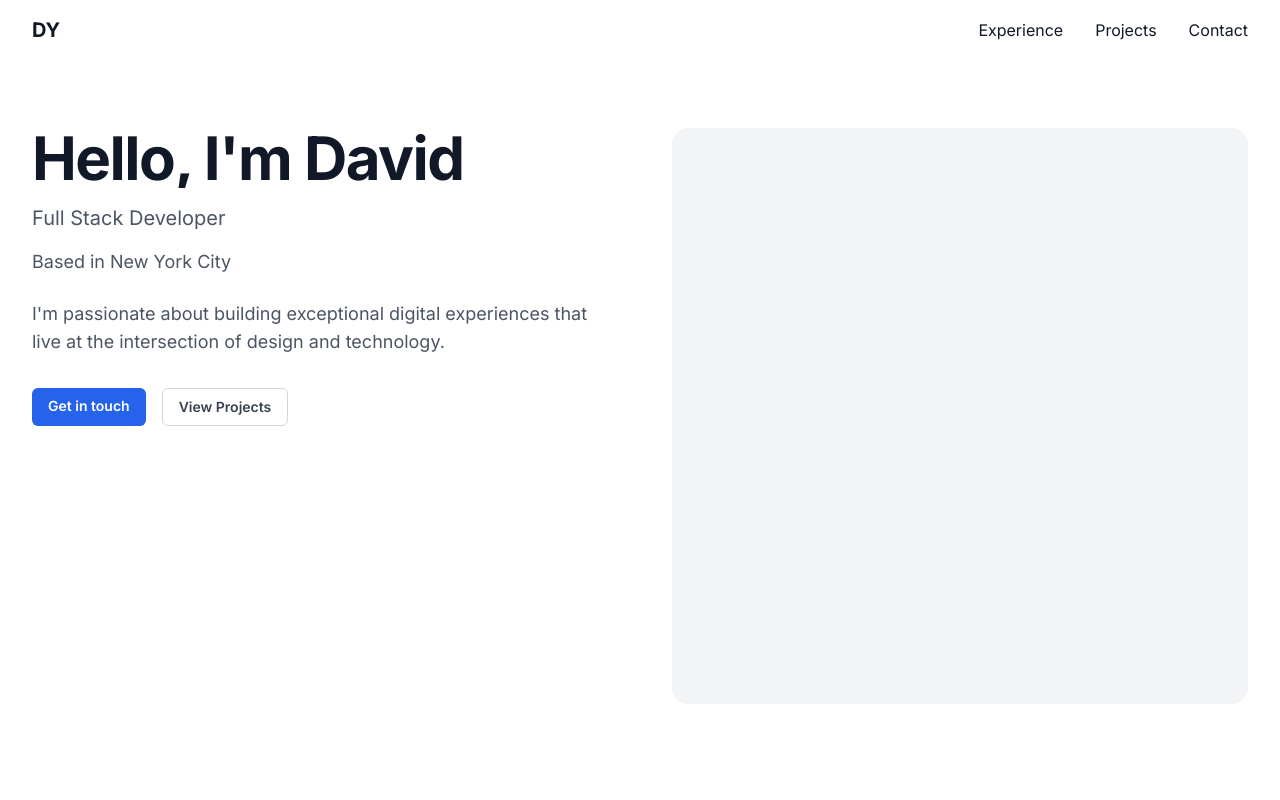
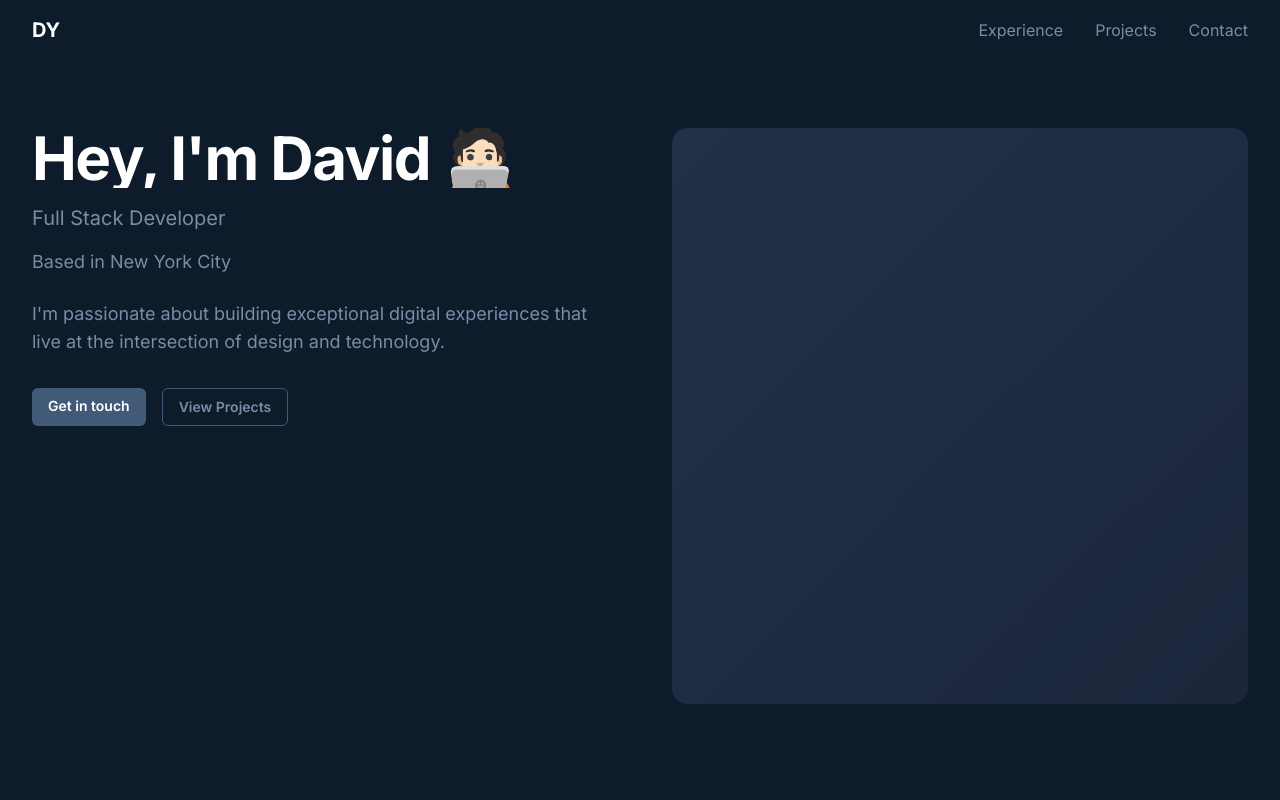
Before and after one commit to DavidYu75/thedavidyu, a Next.js app: page / in a window 1280 px wide. Shown: the top 800 px of the page. Built offline with nearby package versions, Linux system fonts and the light colour scheme.

Commit message:
update hero and navbar to match color palette

```diff
--- a/src/app/page.tsx
+++ b/src/app/page.tsx
@@ -2,7 +2,7 @@ import Hero from '@/components/sections/Hero'
 import Projects from '@/components/sections/Projects'
 import Experience from '@/components/sections/Experience'
 import Contact from '@/components/sections/Contact'
-import { NavBar } from '@/components/layout/NavBar'
+import NavBar from '@/components/layout/NavBar'
 import Footer from '@/components/layout/Footer'
 
 export default function Home() {
--- a/src/components/layout/NavBar.tsx
+++ b/src/components/layout/NavBar.tsx
@@ -1,45 +1,59 @@
-'use client'
+'use client';
 
-import { useState, useEffect } from 'react'
-import Link from 'next/link'
-import { motion } from 'framer-motion'
+import { useState, useEffect } from 'react';
+import Link from 'next/link';
+import { motion } from 'framer-motion';
 
-export function NavBar() {
-  const [isScrolled, setIsScrolled] = useState(false)
+const NavBar = () => {
+  const [isScrolled, setIsScrolled] = useState(false);
 
   useEffect(() => {
     const handleScroll = () => {
-      setIsScrolled(window.scrollY > 0)
-    }
-    window.addEventListener('scroll', handleScroll)
-    return () => window.removeEventListener('scroll', handleScroll)
-  }, [])
+      setIsScrolled(window.scrollY > 0);
+    };
+    window.addEventListener('scroll', handleScroll);
+    return () => window.removeEventListener('scroll', handleScroll);
+  }, []);
 
   return (
     <motion.header
       className={`fixed top-0 z-50 w-full ${
-        isScrolled ? 'bg-white/80 backdrop-blur-md' : 'bg-transparent'
+        isScrolled ? 'bg-[#0D1B2A]/90 backdrop-blur-md' : 'bg-transparent'
       }`}
       initial={{ y: -100 }}
       animate={{ y: 0 }}
       transition={{ duration: 0.3 }}
     >
       <nav className="mx-auto flex max-w-7xl items-center justify-between px-4 py-4 sm:px-6 lg:px-8">
-        <Link href="/" className="text-xl font-bold">
+        <Link
+          href="/"
+          className="text-xl font-bold text-white hover:text-[#778DA9] transition-colors"
+        >
           DY
         </Link>
-        <div className="hidden space-x-8 sm:flex">
-          <Link href="#experience" className="hover:text-primary-600">
+        <div className="hidden sm:flex sm:space-x-8">
+          <Link
+            href="#experience"
+            className="text-[#778DA9] hover:text-white transition-colors"
+          >
             Experience
           </Link>
-          <Link href="#projects" className="hover:text-primary-600">
+          <Link
+            href="#projects"
+            className="text-[#778DA9] hover:text-white transition-colors"
+          >
             Projects
           </Link>
-          <Link href="#contact" className="hover:text-primary-600">
+          <Link
+            href="#contact"
+            className="text-[#778DA9] hover:text-white transition-colors"
+          >
             Contact
           </Link>
         </div>
       </nav>
     </motion.header>
-  )
-}
+  );
+};
+
+export default NavBar;
--- a/src/components/sections/Hero.tsx
+++ b/src/components/sections/Hero.tsx
@@ -4,40 +4,47 @@ import { motion } from 'framer-motion';
 
 const Hero = () => {
   return (
-    <section className="relative min-h-screen pt-24 sm:pt-32">
-      <div className="mx-auto max-w-7xl px-4 sm:px-6 lg:px-8">
+    <section className="relative min-h-screen bg-[#0D1B2A] pt-24 sm:pt-32">
+      {/* Gradient overlay at the top */}
+      <div className="absolute top-0 left-0 right-0 h-24 bg-gradient-to-b from-[#0D1B2A] to-transparent z-10"></div>
+
+      <div className="mx-auto max-w-7xl px-4 sm:px-6 lg:px-8 relative z-20">
         <div className="grid grid-cols-1 gap-12 lg:grid-cols-2 lg:gap-16">
           <motion.div
             initial={{ opacity: 0, y: 20 }}
             animate={{ opacity: 1, y: 0 }}
             transition={{ duration: 0.5 }}
           >
-            <h1 className="typewriter text-4xl font-bold tracking-tight sm:text-6xl">
-              Hello, I&#39;m David
+            <h1 className="typewriter text-4xl font-bold tracking-tight text-white sm:text-6xl">
+              Hey, I&#39;m David 🧑🏻‍💻
             </h1>
-            <p className="mt-4 text-xl text-gray-600">
+            <p className="mt-4 text-xl text-[#778DA9]">
               Full Stack Developer
             </p>
-            <p className="mt-4 text-lg text-gray-600">
+            <p className="mt-4 text-lg text-[#778DA9]">
               Based in New York City
             </p>
-            <p className="mt-6 text-lg text-gray-600">
+            <p className="mt-6 text-lg text-[#778DA9]">
               I&#39;m passionate about building exceptional digital experiences that live at the
               intersection of design and technology.
             </p>
             <div className="mt-8 flex gap-4">
-              <a
+              <motion.a
                 href="#contact"
-                className="rounded-md bg-blue-600 px-4 py-2 text-sm font-semibold text-white hover:bg-blue-500"
+                className="rounded-md bg-[#415A77] px-4 py-2 text-sm font-semibold text-white hover:bg-[#778DA9] transition-colors"
+                whileHover={{ scale: 1.02 }}
+                whileTap={{ scale: 0.98 }}
               >
                 Get in touch
-              </a>
-              <a
+              </motion.a>
+              <motion.a
                 href="#projects"
-                className="rounded-md border border-gray-300 px-4 py-2 text-sm font-semibold text-gray-700 hover:bg-gray-50"
+                className="rounded-md border border-[#415A77] px-4 py-2 text-sm font-semibold text-[#778DA9] hover:bg-[#1B263B] transition-colors"
+                whileHover={{ scale: 1.02 }}
+                whileTap={{ scale: 0.98 }}
               >
                 View Projects
-              </a>
+              </motion.a>
             </div>
           </motion.div>
           <div className="relative hidden lg:block">
@@ -45,11 +52,16 @@ const Hero = () => {
               initial={{ opacity: 0, scale: 0.95 }}
               animate={{ opacity: 1, scale: 1 }}
               transition={{ duration: 0.5, delay: 0.2 }}
-              className="aspect-square w-full rounded-2xl bg-gray-100"
-            />
+              className="aspect-square w-full rounded-2xl bg-[#1B263B] relative overflow-hidden"
+            >
+              <div className="absolute inset-0 bg-gradient-to-br from-[#415A77] to-transparent opacity-20"></div>
+            </motion.div>
           </div>
         </div>
       </div>
+
+      {/* Gradient overlay at the bottom */}
+      <div className="absolute bottom-0 left-0 right-0 h-32 bg-gradient-to-b from-transparent to-[#0D1B2A] pointer-events-none"></div>
     </section>
   );
 };
```
